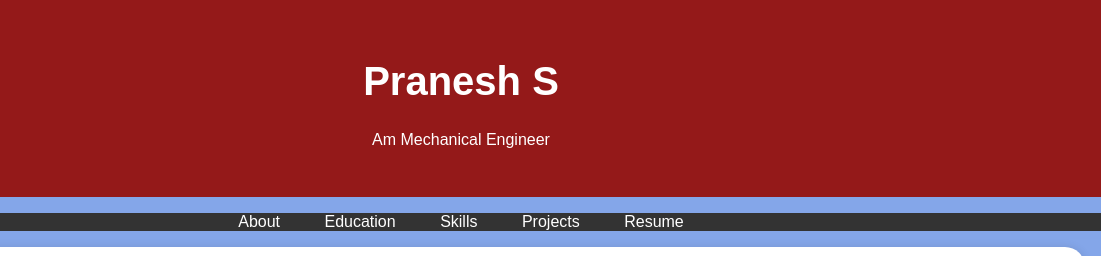
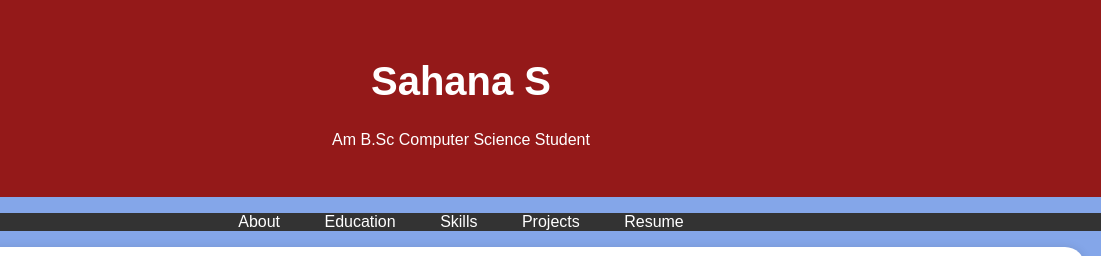
Before and after one commit to meera161176/sahaana, a plain HTML site: page index.html in a window 1280 px wide. Shown: the top 256 px of the page, 179-1280 px from the left. Drawn offline with Linux system fonts and the light colour scheme.

Commit message:
Update index.html

```diff
--- a/index.html
+++ b/index.html
@@ -96,8 +96,8 @@
         <div class="header-content">
             <!-- Add your profile picture here -->
             <img src="sahana.jpg" alt="Your Profile Picture" class="profile-picture">
-            <h1>Pranesh S</h1>
-            <p>Am Mechanical Engineer</p>
+            <h1>Sahana S</h1>
+            <p>Am B.Sc Computer Science Student</p>
         </div>
     </header>
 
@@ -176,7 +176,7 @@
     </section>
 
     <footer>
-        <p>&copy; 2025 Pranesh S</p>
+        <p>&copy; 2025 Sahana </p>
     </footer>
 
     <script>
```
